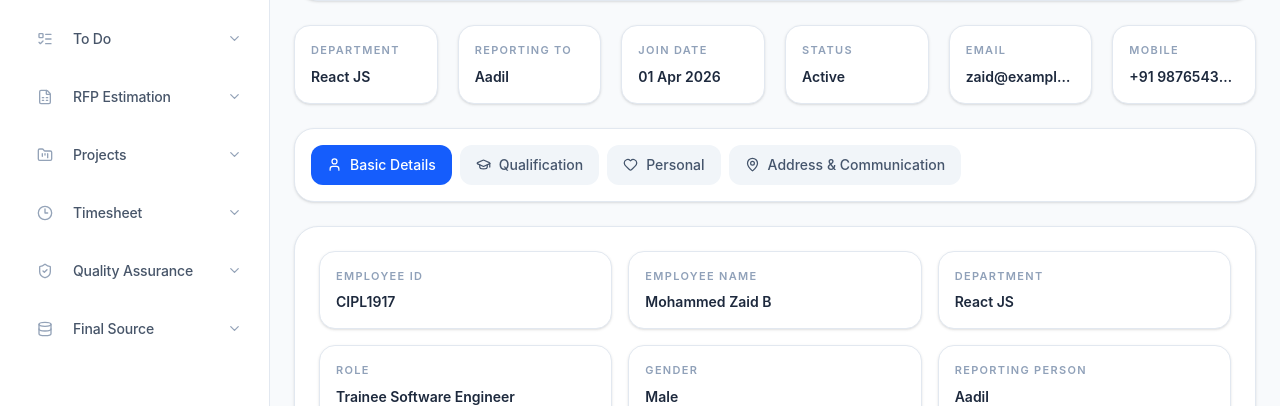
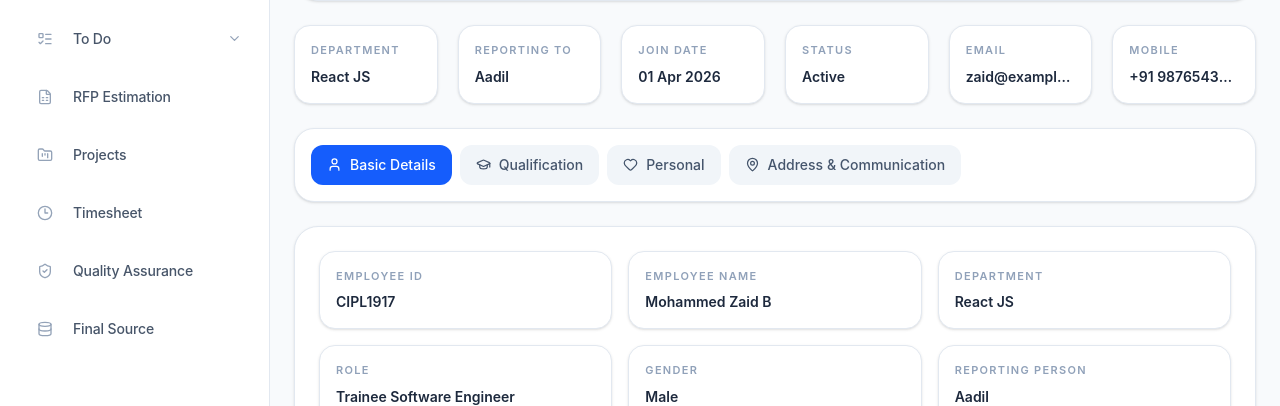
Before and after one commit to zaid-6969/LMT-TimeSheet-Colan, a React (Vite) app: page /employee in a window 1280 px wide. Shown: the part 205-611 px from the top of the page. Built offline with nearby package versions, Linux system fonts and the light colour scheme.

Commit message:
final commit for now

```diff
--- a/src/components/Sidebar.jsx
+++ b/src/components/Sidebar.jsx
@@ -58,10 +58,10 @@ const sidebarItems = [
         name: "To Do Calendar List",
         path: "/todolist/todocalender",
       },
-      {
-        name: "Add To Do",
-        path: "/todolist/addtodo",
-      },
+      // {
+      //   name: "Add To Do",
+      //   path: "/todolist/addtodo",
+      // },
     ],
   },
 
@@ -98,10 +98,10 @@ const sidebarItems = [
         name: "View Timesheet",
         path: "/timesheet/view",
       },
-      {
-        name: "Timesheet Approval",
-        path: "/timesheet/approval",
-      },
+      // {
+      //   name: "Timesheet Approval",
+      //   path: "/timesheet/approval",
+      // },
     ],
   },
 
@@ -126,10 +126,10 @@ const sidebarItems = [
         name: "Final Source List",
         path: "/final-source/list",
       },
-      {
-        name: "Add Final Source",
-        path: "/final-source/add",
-      },
+      // {
+      //   name: "Add Final Source",
+      //   path: "/final-source/add",
+      // },
     ],
   },
 ];
@@ -383,7 +383,13 @@ export default function Sidebar() {
                 return (
                   <div key={item.title}>
                     <button
-                      onClick={() => toggleMenu(item.title)}
+                      onClick={() => {
+                        if (item.children.length === 1) {
+                          navigate(item.children[0].path);
+                        } else {
+                          toggleMenu(item.title);
+                        }
+                      }}
                       className="
                         w-full
                         rounded
@@ -458,8 +464,8 @@ export default function Sidebar() {
                         )}
                       </div>
 
-                      {/* CHEVRON */}
-                      {showLabels && (
+                      {/* CHEVRON — only show for items with more than 1 child */}
+                      {showLabels && item.children.length > 1 && (
                         <ChevronDown
                           size={15}
                           style={{
@@ -476,7 +482,7 @@ export default function Sidebar() {
                     </button>
 
                     {/* SUB MENU */}
-                    {showLabels && isOpen && (
+                    {showLabels && isOpen && item.children.length > 1 && (
                       <div
                         style={{
                           marginLeft: "30px",
```
